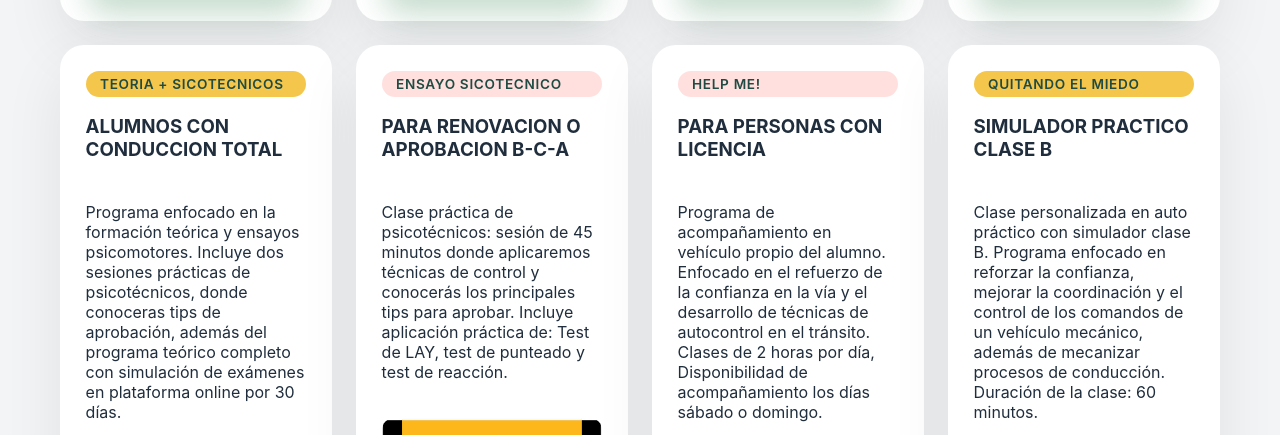
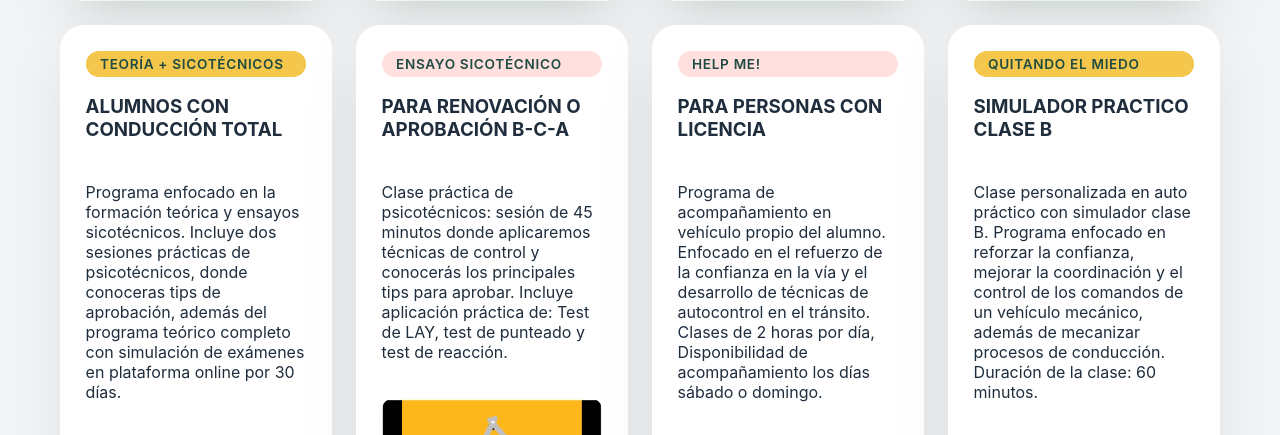
Before and after one commit to VIRVALESCUELA/plataforma-transito, a Django app: page / in a window 1280 px wide. Shown: the part 2083-2518 px from the top of the page. Run offline with Django 5.2, Linux system fonts and the light colour scheme.

Commit message:
Correcciones de ortografia en templates

```diff
--- a/core/templates/core/base.html
+++ b/core/templates/core/base.html
@@ -46,6 +46,7 @@
             line-height: 1.2;
         }
         .site-header .brand-title {
+            color: #e53935;
             font-size: 1.75rem;
             font-weight: 700;
             letter-spacing: 0.05em;
--- a/core/templates/core/home.html
+++ b/core/templates/core/home.html
@@ -10,9 +10,9 @@
 <section class="hero">
     <div class="hero__copy">
         <span class="chip">DESDE 2011 FORMANDO CONDUCTORES</span>
-        <h1>APRUEBA TU EXAMEN Y OBTEN TU PRIMERA LICENCIA CLASE B</h1>
+        <h1>APRUEBA TU EXAMEN Y OBTÉN TU PRIMERA LICENCIA CLASE B</h1>
         <p>Formamos conductores responsables combinando clases presenciales en simulador de conducción,
-            practicas en recorrido urbano, simulador de examenes online y práctica ilimitada de sicotecnicos.</p>
+            practicas en recorrido urbano, simulador de exámenes online y práctica ilimitada de sicotecnicos.</p>
         <div class="hero__actions">
             <a class="btn-primary" href="#cursos">Ver cursos</a>
             <a class="btn-ghost" href="{% url 'login' %}">Entrar a la plataforma</a>
@@ -42,18 +42,18 @@
         <span class="chip" style="background: var(--virval-amber);">NUESTROS CURSOS</span>
         <h2 class="section-title">Programas destacados para todos los objetivos</h2>
         <p class="section-lead">Desde la primera clase teórica hasta tu examen final, nuestro equipo acompaña en cada fase con recursos digitales,  instructores certificados y practicas guiadas,  ensayos sicotécnicos realizados en sucursal
-            en horarios de atención de lunes a viernes,  ilimitado hasta su evaluación municipal, simulación de exámenes online por 30 días.</p>
+            en horarios de atención de lunes a viernes, simulación de exámenes online activado por 30 días.</p>
     </div>
     <div class="card-grid" style="margin-top: 1rem;">
         <article class="card">
-            <span class="chip">CURSO BASE MECANICO</span>
-            <h3>RESERVA CONDUCCION CON TEORIA APROBADA</h3>
+            <span class="chip">CURSO BASE MECÁNICO</span>
+            <h3>RESERVA CONDUCCIÓN CON TEORÍA APROBADA</h3>
             <p>
                Dirigido a personas sin conocimientos previos, futuros conductores que deseen realizar un curso desde cero.
                Incluye simulación de exámenes online por 30 días.
-               Prácticas de conducción de 45 minutos, que contemplan 12 sesiones controladas (dos módulos por día consecutivo).
+               Prácticas de conducción de 45 minutos, que contemplan 12 sesiones controladas (Dos módulos por día consecutivo).
                Horarios disponibles: 9:00, 10:30, 15:00 y 16:30.
-               Además, incluye 2 ensayos psicotécnicos tipo evaluación municipal.
+               Además, incluye 2 ensayos sicotécnicos tipo evaluación municipal.
             </p>
             <img src="{% static 'core/clase1.png' %}" alt="Curso base mecánico" style="width: 100%; border-radius: 12px; margin: 0.5rem 0 0.75rem;">
             <p class="price">$ 175.000</p>
@@ -61,9 +61,9 @@
         </article>
         <article class="card">
             <span class="chip" style="background: var(--virval-amber);">CURSO INTENSIVO</span>
-            <h3>RESERVA CONDUCCION INMEDIATAMENTE</h3>
+            <h3>RESERVA CONDUCCIÓN INMEDIATAMENTE</h3>
             <p>
-              Dirigido a estudiantes y trabajadores que disponen de horarios limitados para la conducción. Nuestro programa incluye: 8 prácticas controladas de 60 minutos, simulación de exámenes online por 30 días y 2 ensayos psicotécnicos tipo evaluación municipal.
+              Dirigido a estudiantes y trabajadores que disponen de horarios limitados para la conducción. Nuestro programa incluye: 8 prácticas controladas de 60 minutos, simulación de exámenes online por 30 días y 2 ensayos sicotécnicos tipo evaluación municipal.
               Horarios de conducción disponibles: 12:00, 18:00 y 19:00 hrs.
 
               Acompañamiento personalizado para reforzar la confianza al volante.
@@ -73,15 +73,15 @@
             <a class="btn-primary" href="{% url 'core_web:inscripcion' %}?curso=Curso%20intensivo">Tomar curso</a>
         </article>
         <article class="card">
-            <span class="chip" style="background: #ffe0df;">REFORZAMIENTO</span>
-            <h3>ALUMNOS CON CONDUCCION AVANZADA</h3>
+            <span class="chip" style="background: #ffe0df;">CURSO RUSH</span>
+            <h3>ALUMNOS CON CONDUCCIÓN AVANZADA</h3>
             <p>
                 Incluye 10 prácticas controladas, distribuidas en dos módulos por día consecutivo.
                 Horarios disponibles: 9:00, 10:30, 15:00 y 16:30 hrs.
 
                 Programa enfocado en el repaso de conducción en pendiente, preparación para el examen práctico y práctica en ruta municipal de Peñalolén.
 
-                Además, incluye 2 ensayos psicotécnicos tipo evaluación municipal y simulación de exámenes online por 30 días.
+                Además, incluye 2 ensayos sicotécnicos tipo evaluación municipal y simulación de exámenes online por 30 días.
 
             </p>
             <img src="{% static 'core/refor2.png' %}" alt="Refuerzo de conducción" style="width: 100%; border-radius: 12px; margin: 0.5rem 0 0.75rem;">
@@ -97,17 +97,17 @@
 
                 Contempla ruta extensa y ensayo en ruta municipal de Peñalolén.
 
-                Además, incluye 2 ensayos psicotécnicos en sucursal y simulación de exámenes online por 30 días.
+                Además, incluye 2 ensayos sicotécnicos en sucursal y simulación de exámenes online por 30 días.
             </p>
             <img src="{% static 'core/mujerphotgtp.png' %}" alt="Curso a domicilio" style="width: 100%; border-radius: 12px; margin: 0.5rem 0 0.75rem;">
             <p class="price">$ 240.000</p>
             <a class="btn-primary" href="{% url 'core_web:inscripcion' %}?curso=Curso%20domicilio">Tomar curso</a>
         </article>
         <article class="card">
-            <span class="chip" style="background: var(--virval-amber);">TEORIA + SICOTECNICOS</span>
-            <h3>ALUMNOS CON CONDUCCION TOTAL</h3>
+            <span class="chip" style="background: var(--virval-amber);">TEORÍA + SICOTÉCNICOS</span>
+            <h3>ALUMNOS CON CONDUCCIÓN TOTAL</h3>
             <p>
-                Programa enfocado en la formación teórica y ensayos psicomotores.
+                Programa enfocado en la formación teórica y ensayos sicotécnicos.
                 Incluye dos sesiones prácticas de psicotécnicos, donde conoceras tips de aprobación, además del programa teórico completo con simulación de exámenes en plataforma online por 30 días.
             </p>
             <img src="{% static 'core/teosico.png' %}" alt="Teoría y sicotécnicos" style="width: 100%; border-radius: 12px; margin: 0.5rem 0 0.75rem;">
@@ -115,8 +115,8 @@
             <a class="btn-primary" href="{% url 'core_web:inscripcion' %}?curso=Teoria%20%2B%20sicotecnicos">Tomar curso</a>
         </article>
         <article class="card">
-            <span class="chip" style="background: #ffe0df;">ENSAYO SICOTECNICO</span>
-            <h3>PARA RENOVACION O APROBACION B-C-A</h3>
+            <span class="chip" style="background: #ffe0df;">ENSAYO SICOTÉCNICO</span>
+            <h3>PARA RENOVACIÓN O APROBACIÓN B-C-A</h3>
             <p>
                 Clase práctica de psicotécnicos: sesión de 45 minutos donde aplicaremos técnicas de control y conocerás los principales tips para aprobar.
                 Incluye aplicación práctica de: Test de LAY, test de punteado y test de reacción.
@@ -160,15 +160,15 @@
 <section style="margin: 4rem 0;">
     <div class="split-grid">
         <article class="card">
-            <p class="label">PLATAFORMA TEORICA</p>
+            <p class="label">PLATAFORMA TEÓRICA</p>
             <h3>Aula virtual y clases grabadas</h3>
             <p>Accede desde cualquier dispositivo revisa tu avance, descarga  material de estudio.</p>
             <img src="{% static 'core/platagtp.png' %}" alt="Plataforma teorica" style="width: 100%; border-radius: 12px; margin-top: 0.75rem;">
         </article>
         <article class="card">
-            <p class="label">ENSAYO SICOTECNICO</p>
+            <p class="label">ENSAYO SICOTÉCNICO</p>
             <h3>Practicas individuales ilimitadas hasta su examen municipal</h3>
-            <p>Técnicas de control y tips de aprobacion.</p>
+            <p>Técnicas de control y tips de aprobación.</p>
             <img src="{% static 'core/sicotecnico2.jpg' %}" alt="Soporte sicotecnico" style="width: 100%; border-radius: 12px; margin-top: 0.75rem;">
         </article>
         <article class="card">
@@ -183,7 +183,7 @@
 
 <section class="cta">
     <h3>Listo para comenzar?</h3>
-    <p>Reserva tu curso al wsp +56992734999 o una llamada al fono fijo 223118584 para conocer el plan ideal, realiza tu inscripcion y obtendras acceso inmediato al banco de preguntas.</p>
+    <p>Reserva tu curso al wsp +56992734999 o una llamada al fono fijo 223118584 para conocer el plan ideal, realiza tu inscripción y obtendrás acceso inmediato al banco de preguntas.</p>
     <div class="social-links" aria-label="Redes sociales">
         <a href="https://web.facebook.com/virval.escueladeconductores" target="_blank" rel="noopener" aria-label="Facebook">
             <svg viewBox="0 0 24 24" aria-hidden="true" focusable="false">
@@ -212,7 +212,7 @@
         </a>
     </div>
     <div class="hero__actions" style="justify-content: center;">
-        <a class="btn-ghost" style="border-color: #fff; color: #fff;" href="https://wa.me/56992734999" target="_blank" rel="noopener">Hablar con asesoria</a>
+        <a class="btn-ghost" style="border-color: #fff; color: #fff;" href="https://wa.me/56992734999" target="_blank" rel="noopener">Hablar con asesoría</a>
         <a class="btn-primary" href="{% url 'core_web:inscripcion' %}">Inscribirme</a>
     </div>
 </section>
--- a/core/templates/registration/signup.html
+++ b/core/templates/registration/signup.html
@@ -16,7 +16,7 @@
                 Prepárate y aprueba tu examen teórico.
             </h1>
             <p class="section-lead" style="margin-bottom: 0;">
-                Crea tu usuario con una clave simple y, una vez dentro, podras activar tu curso con el codigo entregado al momento de tu matricula.
+                Crea tu usuario con una clave simple y, una vez dentro, podrás activar tu curso con el código entregado al momento de tu matricula.
             </p>
             <div class="signup-copy-media">
                 <img src="{% static 'core/exa.png' %}" alt="Escuela de conductores Virval">
```
Also changed, not shown: core/templates/core/alumnos.html (+11 -11 lines), core/templates/registration/login.html (+4 -4 lines).
